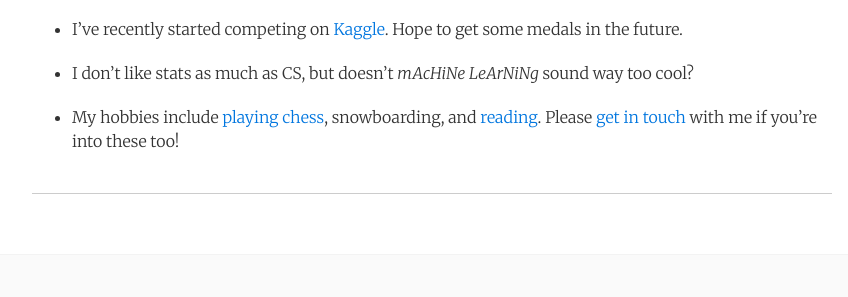
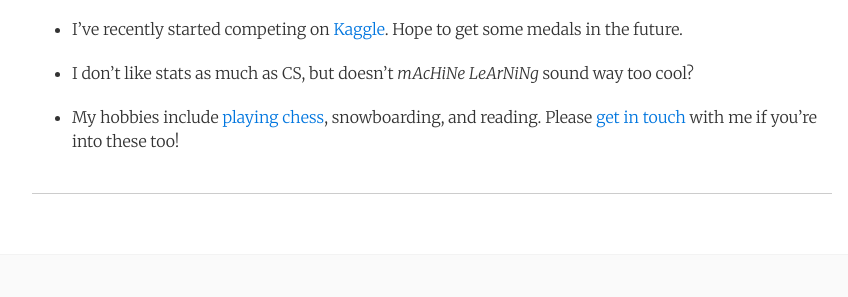
Before and after one commit to yangzi33/yangzi33.github.io, a Jekyll site: the page built from miscellaneous.md, in a window 1280 px wide. Shown: the part 613-910 px from the top of the page, without its empty margins (208-1056 px from the left). Built offline with Jekyll 4.4.1, drawn with Linux system fonts in a browser that asks for light colours; nearby versions of some CDN libraries; a style sheet for code colours, icons or effects is not loaded; some of the changed lines change nothing that is shown.

Commit message:
update misc

```diff
--- a/miscellaneous.md
+++ b/miscellaneous.md
@@ -31,6 +31,6 @@
 
 - I don't like stats as much as CS, but doesn't *mAcHiNe LeArNiNg* sound way too cool?
 
-- My hobbies include [playing chess](https://www.chess.com/member/yangzi33), snowboarding, and [reading](https://goodreads.com/yangzi33). Please [get in touch](ziyue.yang@mail.utoronto.ca) with me if you're into these too!
+- My hobbies include [playing chess](https://lichess.org/@/yangzi33), snowboarding, and reading. Please [get in touch](ziyue.yang@mail.utoronto.ca) with me if you're into these too!
 
 ---
```
